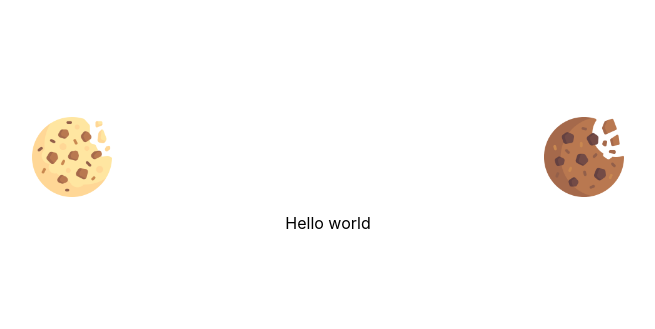
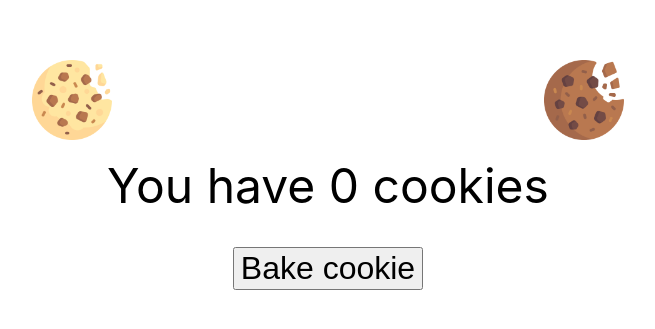
Before and after one commit to tpict/React-tech-talk-29-10-20, a React (Create React App) app: page / in a window 1280 px wide. Shown: the part 225-554 px from the top of the page, without its empty margins (312-967 px from the left). Built offline with nearby package versions, Linux system fonts and the light colour scheme.

Commit message:
5. State demo

```diff
--- a/src/App.css
+++ b/src/App.css
@@ -32,3 +32,14 @@
   flex: 0 0 auto;
   width: 50%;
 }
+
+.cookie-decor {
+  display: flex;
+  max-height: 5rem;
+}
+
+.cookie-decor img {
+  display: block;
+  object-fit: contain;
+  flex: 0 0 auto;
+}
--- a/src/App.tsx
+++ b/src/App.tsx
@@ -1,4 +1,4 @@
-import React from "react";
+import React, { useState } from "react";
 
 import chocChipImage from "./chocChip.png";
 import doubleChocChipImage from "./doubleChocChip.png";
@@ -29,5 +29,17 @@ const CookieContainer = function (props) {
 };
 
 export const App = function () {
-  return <CookieContainer>Hello world</CookieContainer>;
+  const [cookieCount, setCookieCount] = useState(0);
+
+  return (
+    <CookieContainer>
+      <div className="cookie-count">You have {cookieCount} cookies</div>
+
+      <div className="cookie-controls">
+        <button onClick={() => setCookieCount(cookieCount + 1)}>
+          Bake cookie
+        </button>
+      </div>
+    </CookieContainer>
+  );
 };
```
